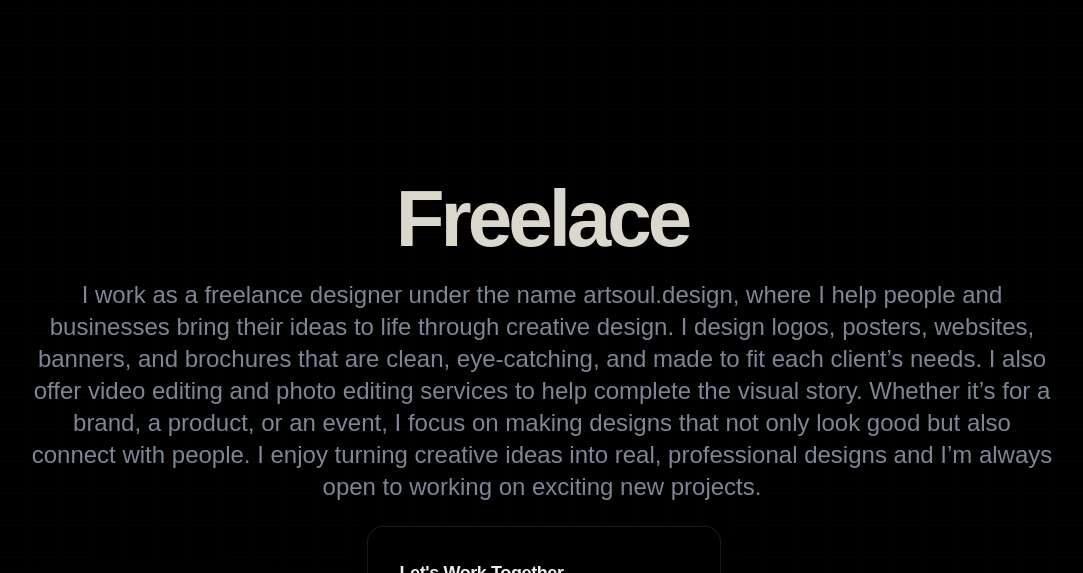
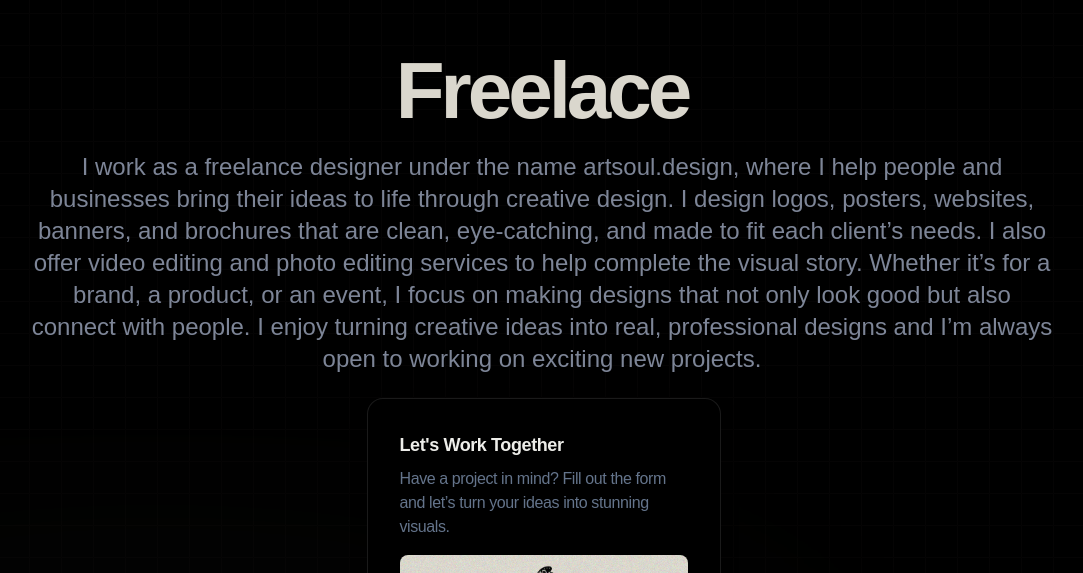
Before and after one commit to PavanSacharya/pavan-acharya-portfolio, a Next.js app: page / in a window 1280 px wide. Shown: the part 5427-6000 px from the top of the page, without its empty margins (98-1181 px from the left). Built offline with nearby package versions, Linux system fonts and the light colour scheme.

Commit message:
Update: updated

```diff
--- a/src/components/Freelance.tsx
+++ b/src/components/Freelance.tsx
@@ -5,7 +5,7 @@ import Link from "next/link";
 
 export default function AnimatedPinDemo() {
   return (
-    <div className="min-h-screen flex flex-col items-center justify-center space-y-6 pt-24 -mt-34">
+    <div className="min-h-screen flex flex-col items-center justify-center space-y-6 pt-24 -mt-32">
       {/* Main Heading and Description */}
       <div className="text-center">
         <h1
```
